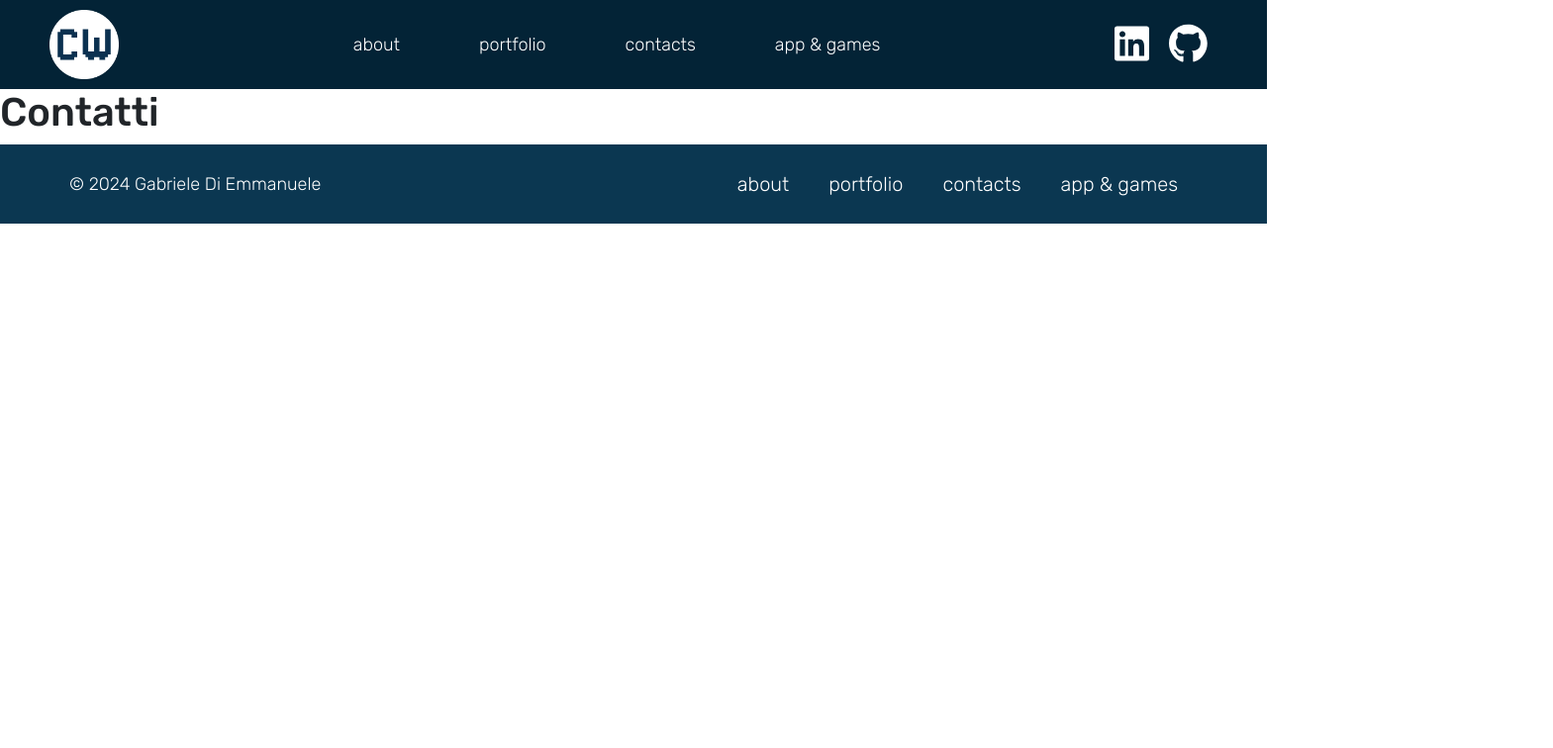
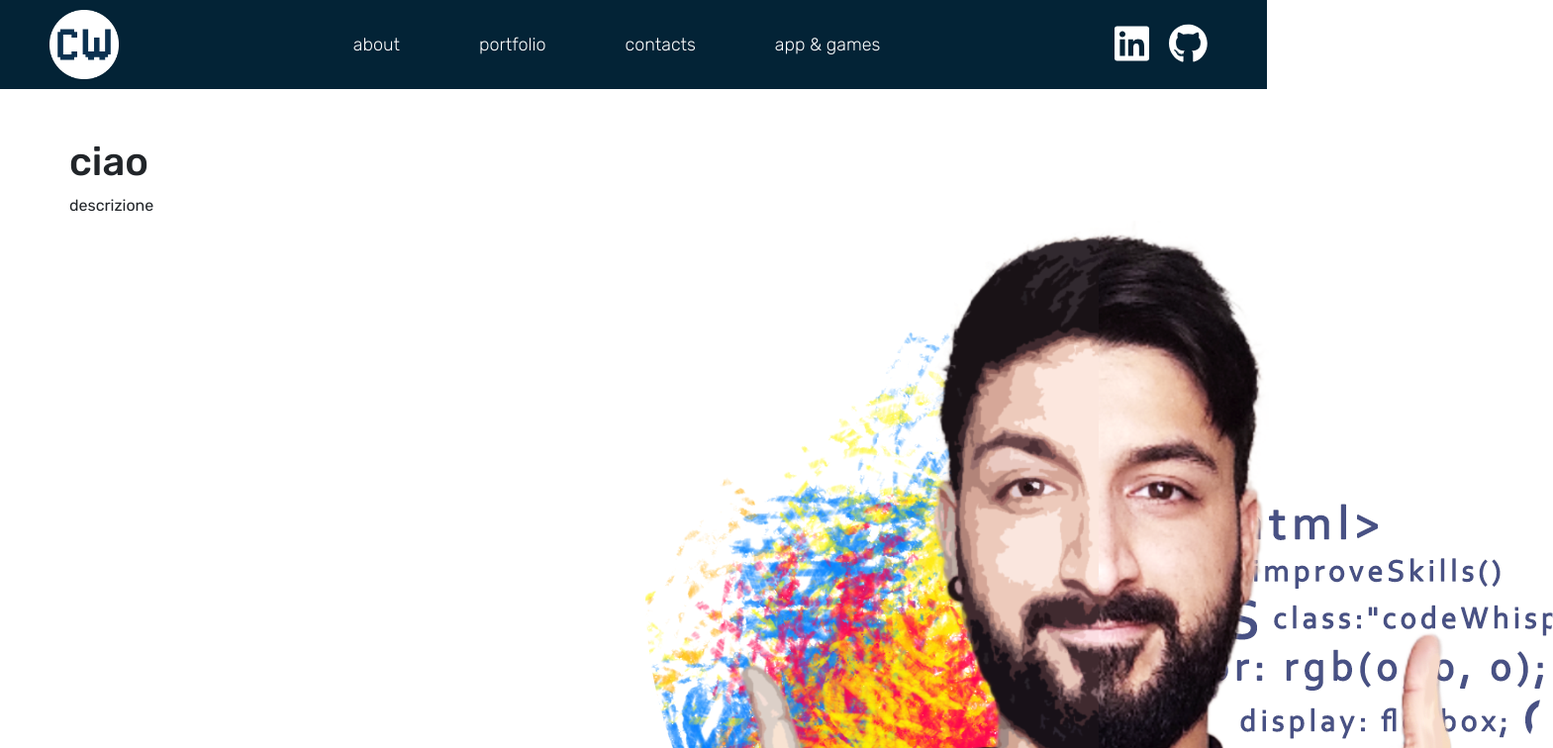
Before and after one commit to gabrielediemmanuele/gabrielediemmanuele.github.io, a Vue app: page /contacts in a window 1280 px wide. Shown: the top 756 px of the page at 99% size, 1569 px wide, since content can reach past the window. Built offline with nearby package versions, Linux system fonts and the light colour scheme.

Commit message:
feat: create ContactsPage + structure

```diff
--- a/src/components/pages/ContactsPage.vue
+++ b/src/components/pages/ContactsPage.vue
@@ -1,21 +1,49 @@
 <script>
-// import MyComponent from "./components/MyComponent.vue";
+// import introPage from "../ui-element/introPage.vue";
 
 export default {
   data() {
     return {
-      title: "Contatti",
+      about: {
+        title: ".contacts",
+        subtitle: "👨🏻‍💻👨🏻‍🎨",
+        description:
+          "Contattami pure tramite e-mail e Linkedin o scarica il mio CV per maggiori informazioni!",
+        introImagePath: "../../../public/images/contacts-profile.png",
+      },
     };
   },
 
-  // components: {
-  //   MyComponent,
-  // },
+  //components: {
+  // introPage,
+  //},
 };
 </script>
 
 <template>
-  <h1>{{ title }}</h1>
+  <section class="contacts">
+    <div class="contacts-container">
+      <div class="container-fluid">
+        <div class="row">
+          <div class="col-sm-12 col-md-6">
+            <h1>ciao</h1>
+            <p>descrizione</p>
+            <div class="icons-cont"></div>
+          </div>
+          <div class="col-sm-12 col-md-6">
+            <img src="../../../public/images/contacts-profile.png" alt="" />
+          </div>
+        </div>
+      </div>
+    </div>
+  </section>
 </template>
 
-<style lang="scss" scoped></style>
+<style lang="scss" scoped>
+.contacts-container {
+  margin: 20px 40px;
+  .container-fluid {
+    padding: 30px;
+  }
+}
+</style>
--- a/src/components/portfolio-page-components/graphicDesignCont.vue
+++ b/src/components/portfolio-page-components/graphicDesignCont.vue
@@ -22,6 +22,9 @@ export default {
       <p>
         Di seguito, un carosello per mostrare alcuni dei miei prodotti di
         Graphic Design, molti dei quali sono prodotti entrati in commercio!
+        <br />
+        Non tutti i miei lavori sono presenti in slider, per maggiori
+        informazioni, trovate il mio CV e portfolio nella sezione Contatti.
       </p>
     </div>
     <!-- Carousel Bootstrap-->
```
Also changed, not shown: public/images/contacts-profile.png (added).
